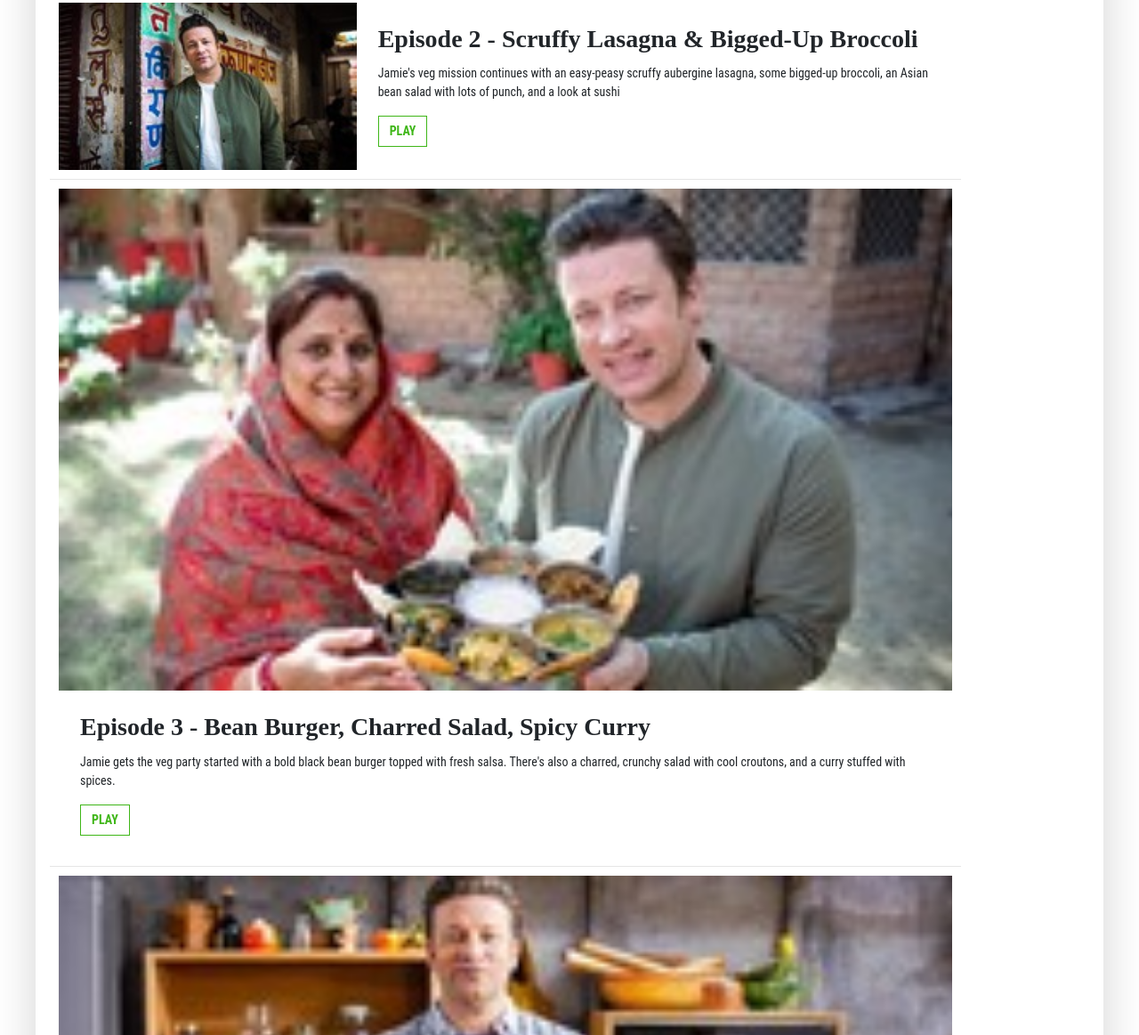
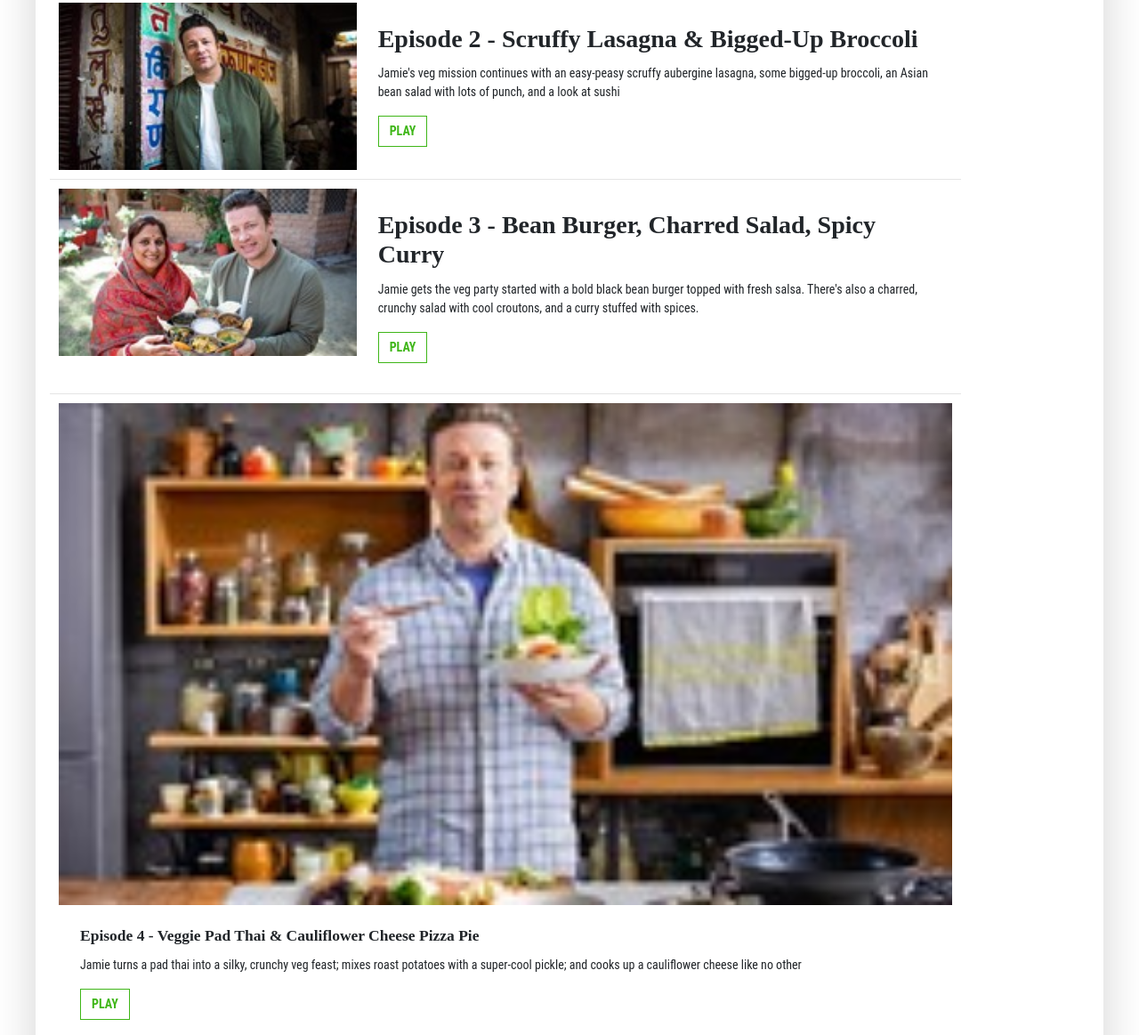
Before and after one commit to IvanBask/ivanbask.github.io, a plain HTML site: page index.html in a window 1280 px wide. Shown: the part 1054-2217 px from the top of the page at 89% size. Drawn offline with nearby package versions, Linux system fonts and the light colour scheme.

Commit message:
третий эпизод

```diff
--- a/index.html
+++ b/index.html
@@ -126,8 +126,12 @@
     </div>
 </div>
 
-<div class="card" style="max-width: 1024px;">
-    <img src="img/1(12).jpg" class="card-img-top" alt="1(12).jpg">
+<div class="card md-3" style="max-width: 1024px;">
+    <div class="row no-gutters">
+        <div class="col-md-4">
+        <img src="img/1(12).jpg" class="card-img-top" alt="1(12).jpg">
+        </div>
+    <div class="col-md-8">
     <div class="card-body">
         <h2 class="card-title">Episode 3 - Bean Burger, Charred Salad, Spicy Curry</h2>
         <p class="card-text">
@@ -136,6 +140,14 @@
         <a href="https://brewkvx-my.sharepoint.com/:v:/g/personal/m15722_365vipnow_com/EWX17EmDdVpFrf0vMfczPkYBBPBuA3BhmvvVpo1b0ER-Cg?e=rmfacZ"
             class="btn btn-outline-success">PLAY</a>
     </div>
+    </div>
+
+
+
+
+
+    </div>
+
 </div>
 
 
```
